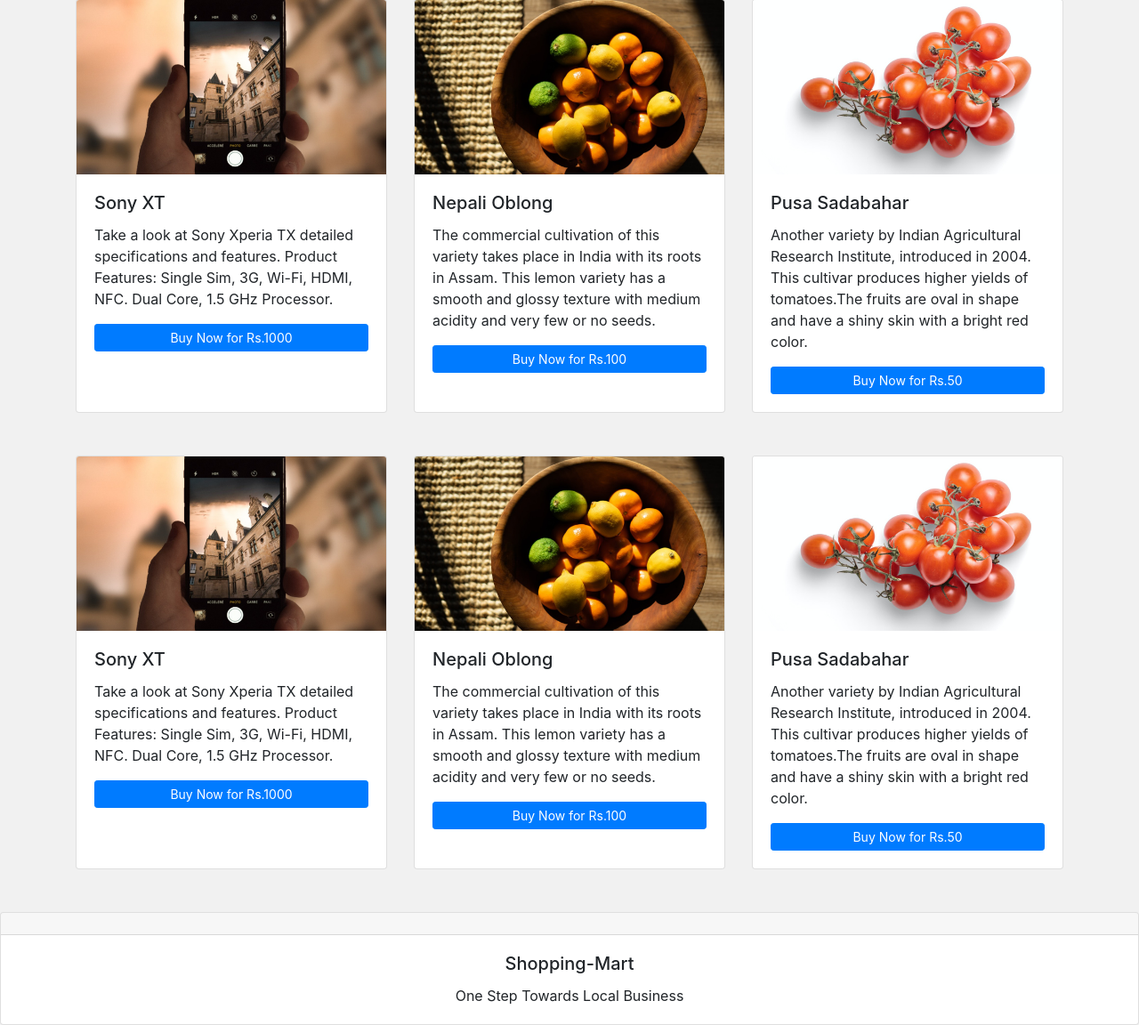
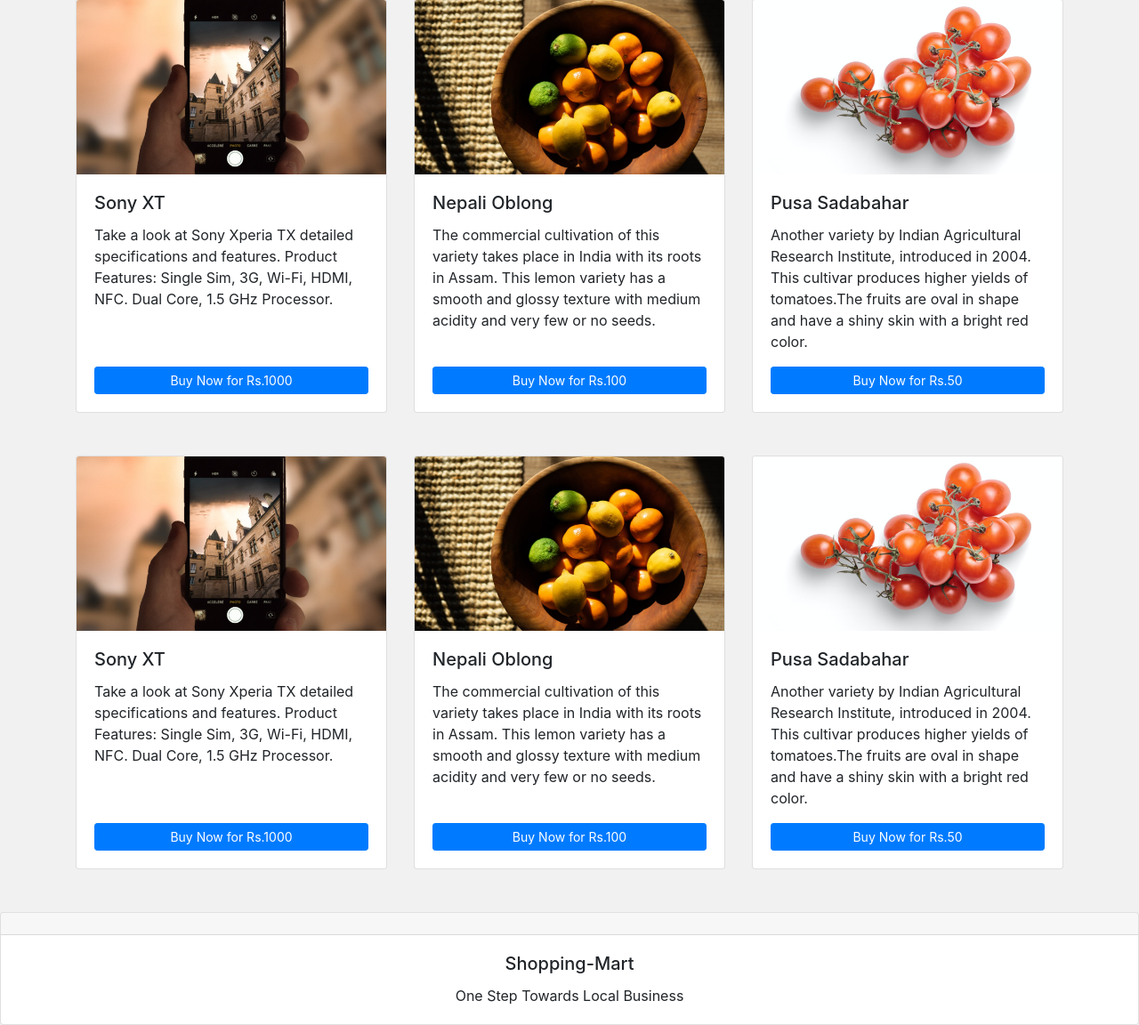
Before and after one commit to InspirusDBCE/Callback-Warrior_ShoppingMart, a Flask app: page / in a window 1280 px wide. Shown: the part 475-1627 px from the top of the page at 89% size. Run offline with Flask 2, Linux system fonts and the light colour scheme; some libraries are stand-ins or nearby versions.

Commit message:
Update Home.html
Made Some Major Changes.

```diff
--- a/templates/Home.html
+++ b/templates/Home.html
@@ -132,30 +132,30 @@
         <div class="card-deck">
             <div class="card">
                 <img class="card-img-top" src="Sony.jpg" alt="Card image cap">
-                <div class="card-body">
+                <div class="card-body d-flex flex-column">
                     <h5 class="card-title">Sony XT</h5>
                     <p class="card-text">Take a look at Sony Xperia TX detailed specifications and features.
                         Product Features: Single Sim, 3G, Wi-Fi, HDMI, NFC. Dual Core, 1.5 GHz Processor.</p>
-                        <a href="#" class="btn btn-primary btn-sm btn-block">Buy Now for Rs.<class="rupees">1000</a>
+                        <a href="#" class="btn btn-primary btn-sm btn-block mt-auto">Buy Now for Rs.<class="rupees">1000</a>
                 </div>
             </div>
             <div class="card">
                 <img class="card-img-top" src="lemons.jpg" alt="Card image cap">
-                <div class="card-body">
+                <div class="card-body d-flex flex-column">
                     <h5 class="card-title">Nepali Oblong</h5>
                     <p class="card-text">The commercial cultivation of this variety takes place in India with its roots in Assam.
                         This lemon variety has a smooth and glossy texture with medium acidity and very few or no seeds.
                     </p>
-                    <a href="#" class="btn btn-primary btn-sm btn-block">Buy Now for Rs.<class="rupees">100</a>
+                    <a href="#" class="btn btn-primary btn-sm btn-block mt-auto">Buy Now for Rs.<class="rupees">100</a>
                 </div>
             </div>
             <div class="card">
                 <img class="card-img-top" src="Tomato.jpg" alt="Card image cap">
-                <div class="card-body">
+                <div class="card-body d-flex flex-column">
                     <h5 class="card-title">Pusa Sadabahar</h5>
                     <p class="card-text">Another variety by Indian Agricultural Research Institute, introduced in 2004.
                         This cultivar produces higher yields of tomatoes.The fruits are oval in shape and have a shiny skin with a bright red color.</p>
-                        <a href="#" class="btn btn-primary btn-sm btn-block">Buy Now for Rs.<class="rupees">50</a>
+                        <a href="#" class="btn btn-primary btn-sm btn-block mt-auto">Buy Now for Rs.<class="rupees">50</a>
                 </div>
             </div>
         </div>
@@ -166,30 +166,30 @@
         <div class="card-deck">
             <div class="card">
                 <img class="card-img-top" src="Sony.jpg" alt="Card image cap">
-                <div class="card-body">
+                <div class="card-body d-flex flex-column">
                     <h5 class="card-title">Sony XT</h5>
                     <p class="card-text">Take a look at Sony Xperia TX detailed specifications and features.
                         Product Features: Single Sim, 3G, Wi-Fi, HDMI, NFC. Dual Core, 1.5 GHz Processor.</p>
-                        <a href="#" class="btn btn-primary btn-sm btn-block">Buy Now for Rs.<class="rupees">1000</a>
+                        <a href="#" class="btn btn-primary btn-sm btn-block mt-auto">Buy Now for Rs.<class="rupees">1000</a>
                 </div>
             </div>
             <div class="card">
                 <img class="card-img-top" src="lemons.jpg" alt="Card image cap">
-                <div class="card-body">
+                <div class="card-body d-flex flex-column">
                     <h5 class="card-title">Nepali Oblong</h5>
                     <p class="card-text">The commercial cultivation of this variety takes place in India with its roots in Assam.
                         This lemon variety has a smooth and glossy texture with medium acidity and very few or no seeds.
                     </p>
-                    <a href="#" class="btn btn-primary btn-sm btn-block">Buy Now for Rs.<class="rupees">100</a>
+                    <a href="#" class="btn btn-primary btn-sm btn-block mt-auto">Buy Now for Rs.<class="rupees">100</a>
                 </div>
             </div>
             <div class="card">
                 <img class="card-img-top" src="Tomato.jpg" alt="Card image cap">
-                <div class="card-body">
+                <div class="card-body d-flex flex-column">
                     <h5 class="card-title">Pusa Sadabahar</h5>
                     <p class="card-text">Another variety by Indian Agricultural Research Institute, introduced in 2004.
                         This cultivar produces higher yields of tomatoes.The fruits are oval in shape and have a shiny skin with a bright red color.</p>
-                        <a href="#" class="btn btn-primary btn-sm btn-block">Buy Now for Rs.<class="rupees">50</a>
+                        <a href="#" class="btn btn-primary btn-sm btn-block mt-auto">Buy Now for Rs.<class="rupees">50</a>
                 </div>
             </div>
         </div>
```
